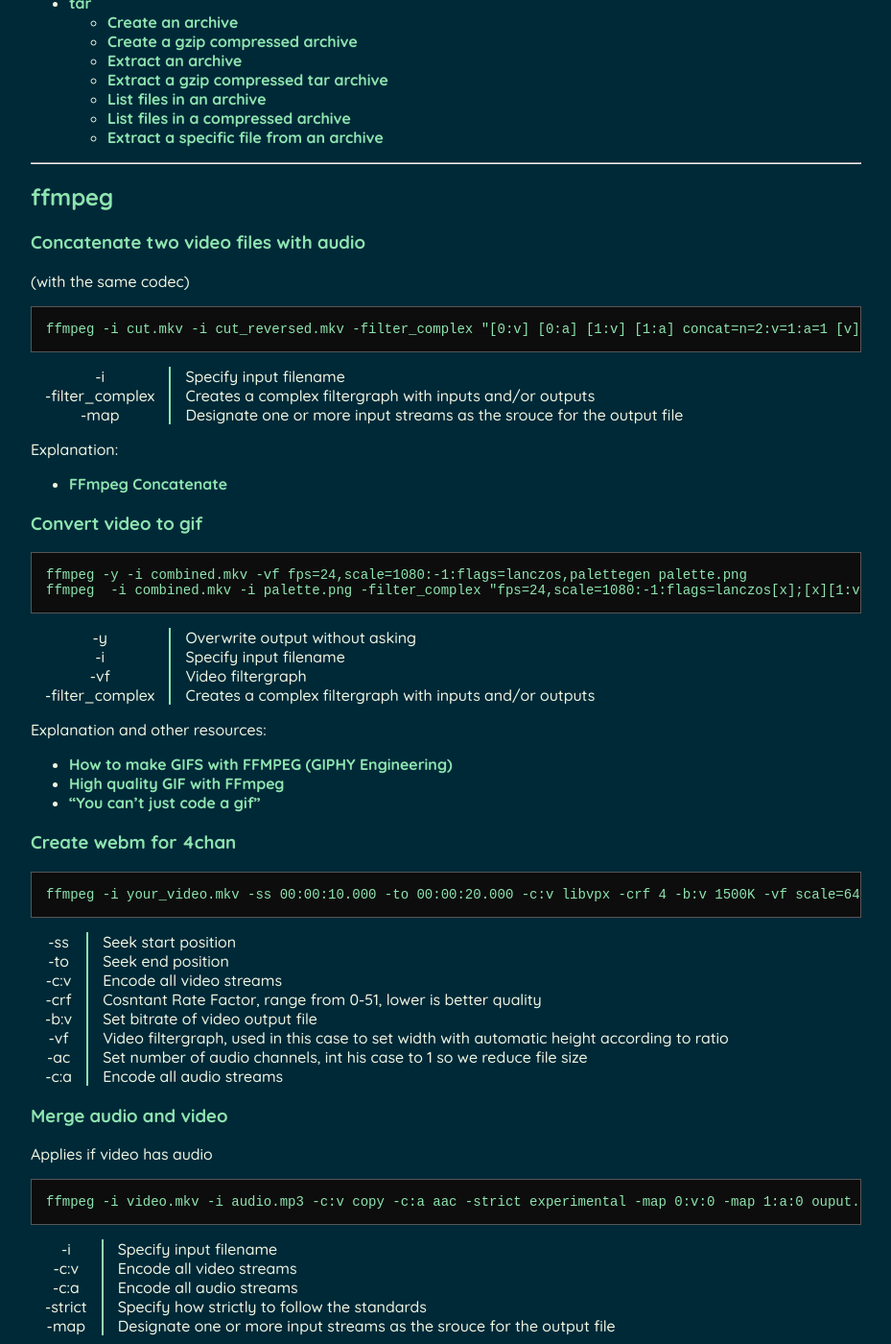
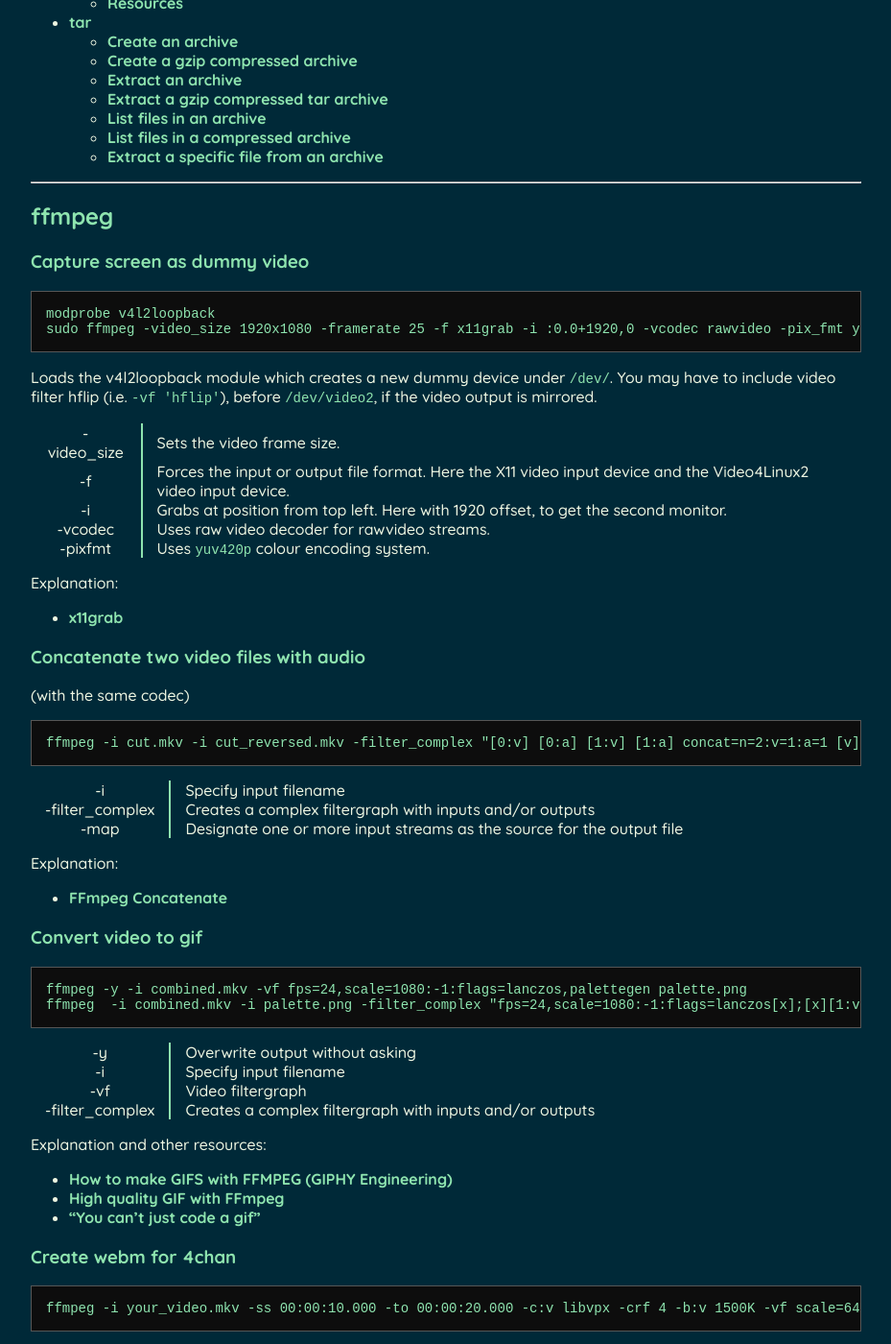
Before and after one commit to PeskyPotato/lamelemon.github.io, a Jekyll site: the page built from _posts/posts/2019-06-01-terminal-commands.md, in a window 1280 px wide and 1400 px high, scrolled down 636 px. Shown: the whole window at 96% size, without its empty margins (175-1104 px from the left). Built offline with Jekyll 4.4.1, drawn with Linux system fonts in a browser that asks for light colours; some of the changed text lies outside the part shown.

Commit message:
[terminal-commands] Added capture screen as dummy video

````diff
--- a/_posts/posts/2019-06-01-terminal-commands.md
+++ b/_posts/posts/2019-06-01-terminal-commands.md
@@ -17,6 +17,7 @@
 ## Contents
 - [Introduction](#introduction)
 - [ffmpeg](#ffmpeg)
+    - [Capture screen as dummy video](#capture-screen-as-dummy-video)
     - [Concatenate two video files with audio](#concatenate-two-video-files-with-audio)
     - [Convert video to gif](#convert-video-to-gif)
     - [Create webm for 4chan](#create-webm-for-4chan)
@@ -36,6 +37,25 @@
 ---
 ## ffmpeg
 
+### Capture screen as dummy video
+```
+modprobe v4l2loopback
+sudo ffmpeg -video_size 1920x1080 -framerate 25 -f x11grab -i :0.0+1920,0 -vcodec rawvideo -pix_fmt yuv420p -threads 0 -f v4l2 /dev/video2
+```
+
+ Loads the v4l2loopback module which creates a new dummy device under `/dev/`. You may have to include video filter hflip (i.e. `-vf 'hflip'`), before `/dev/video2`, if the video output is mirrored.
+
+| <!-- -->            | <!-- -->                                                                                                        |
+| :-----------------: |:--------------------------------------------------------------------------------------------------------------- |
+| -video_size         | Sets the video frame size.                                                                                      |
+| -f                  | Forces the input or output file format. Here the X11 video input device and the Video4Linux2 video input device.|
+| -i                  | Grabs at position from top left. Here with 1920 offset, to get the second monitor.                              |
+| -vcodec             | Uses raw video decoder for rawvideo streams.                                                                    |
+| -pixfmt             | Uses `yuv420p` colour encoding system.                                                                          |
+
+Explanation:
+- [x11grab](https://ffmpeg.org/ffmpeg-devices.html#x11grab)
+
 ### Concatenate two video files with audio
 (with the same codec)
 ```
@@ -46,7 +66,7 @@
 | :-----------------: |:----------------------------------------------------------------------------- |
 | -i                  | Specify input filename                                                        |
 | -filter_complex     | Creates a complex filtergraph with inputs and/or outputs                      |
-| -map                | Designate one or more input streams as the srouce for the output file         |
+| -map                | Designate one or more input streams as the source for the output file         |
 
 Explanation:
 - [FFmpeg Concatenate](https://trac.ffmpeg.org/wiki/Concatenate)
@@ -79,10 +99,10 @@
 | -ss                 | Seek start position                                                                        |
 | -to                 | Seek end position                                                                          |
 | -c:v                | Encode all video streams                                                                   |
-| -crf                | Cosntant Rate Factor, range from 0-51, lower is better quality                             |
-| -b:v                | Set bitrate of video output file                                                           |
+| -crf                | Constant Rate Factor, range from 0-51, lower is better quality                             |
+| -b:v                | Set bit-rate of video output file                                                           |
 | -vf                 | Video filtergraph, used in this case to set width with automatic height according to ratio |
-| -ac                 | Set number of audio channels, int his case to 1 so we reduce file size                     |
+| -ac                 | Set number of audio channels, in this case to 1 so we reduce file size                     |
 | -c:a                | Encode all audio streams                                                                   |
 
 ### Merge audio and video
@@ -97,7 +117,7 @@
 | -c:v                | Encode all video streams                                                      |
 | -c:a                | Encode all audio streams                                                      |
 | -strict             | Specify how strictly to follow the standards                                  |
-| -map                | Designate one or more input streams as the srouce for the output file         |
+| -map                | Designate one or more input streams as the source for the output file         |
 
 
 ### Reverse video and audio
````
